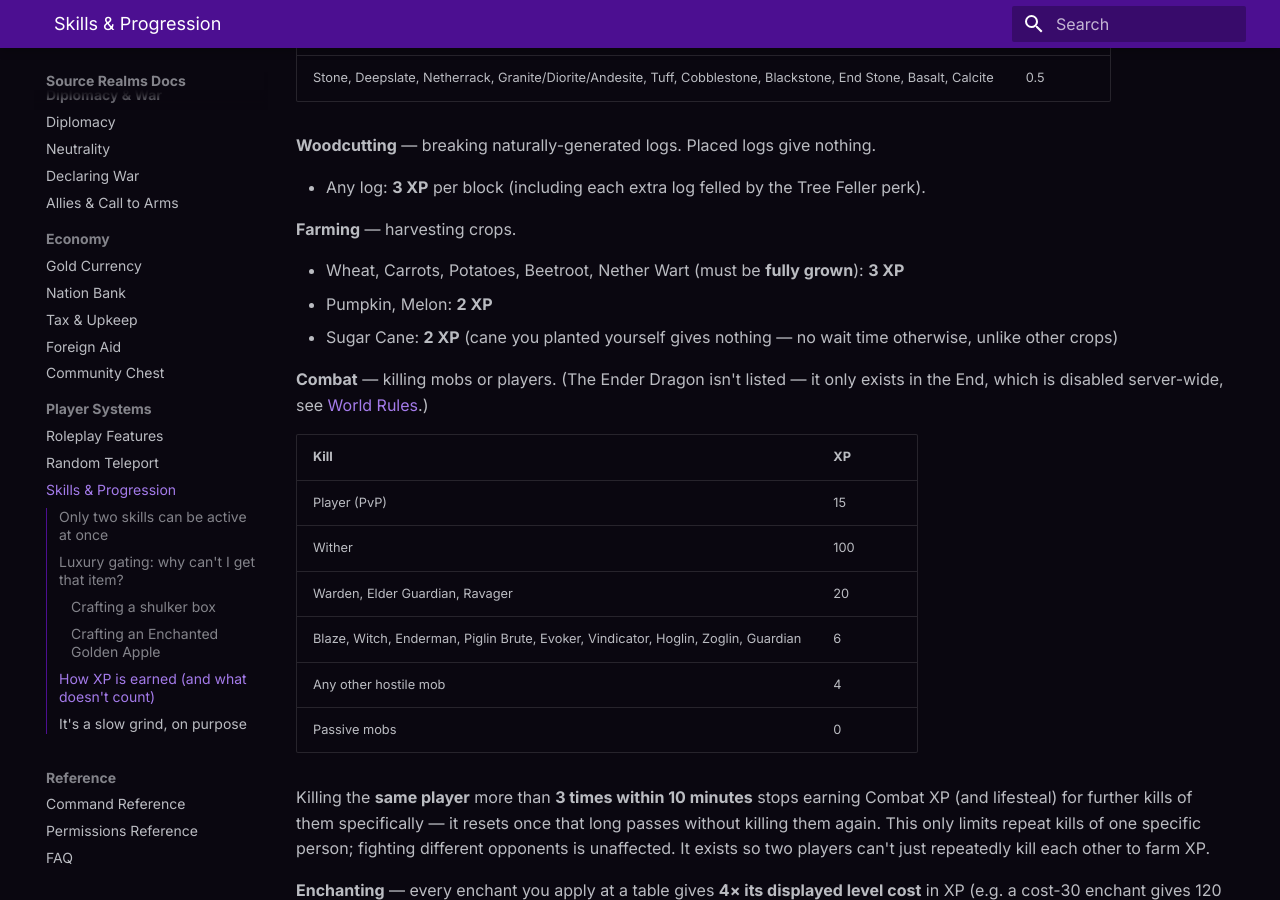
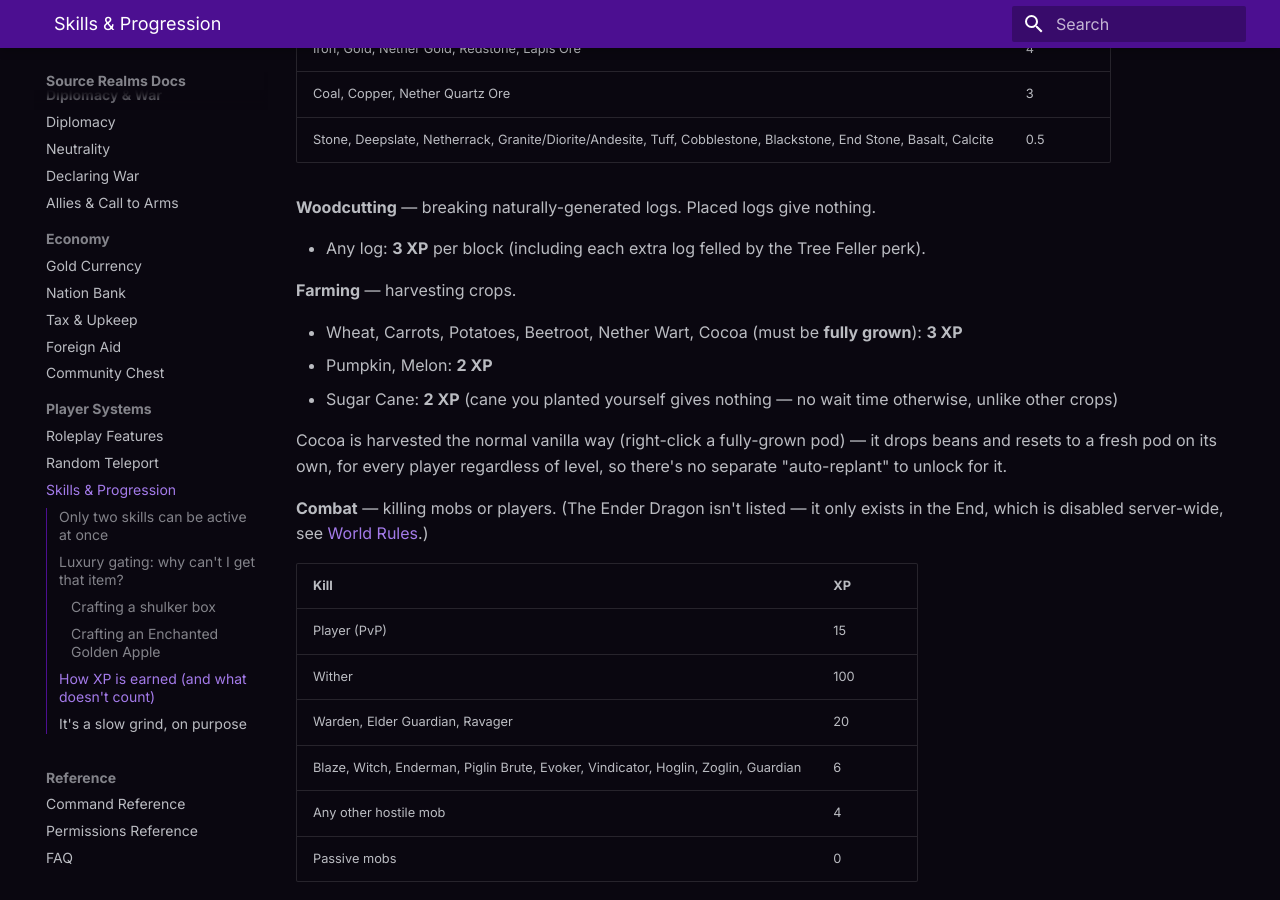
Before and after one commit to SourceRealms/sourcerealms-docs, an MkDocs documentation site: the page built from docs/skills.md, in a window 1280 px wide and 900 px high, scrolled down 2369 px. Built offline with MkDocs 1.6.1 and Material for MkDocs 9.7.7, drawn with Linux system fonts in a browser that asks for light colours; some of the changed text lies outside the part shown.

Commit message:
Document the Pumpkin/Melon auto-replant exploit fix and Cocoa Farming XP
Cocoa always auto-replants via vanilla right-click regardless of level, unlike other crops.

```diff
--- a/docs/skills.md
+++ b/docs/skills.md
@@ -20,7 +20,7 @@ Choose your two with `/skills setactive <skill> <skill>`, or click a skill in th
 |---|---|---|---|---|
 | **Mining** | 25% chance to double ore drops | Ores auto-smelt when mined | Haste while mining | Unlocks **Netherite** |
 | **Woodcutting** | 25% chance to double log drops | Fell whole trees with an axe | Haste while chopping | Unlocks **Shulker Boxes** |
-| **Farming** | 25% chance for extra crop yield | Crops auto-replant | Guaranteed +1 crop yield | Unlocks **Enchanted Golden Apples** |
+| **Farming** | 25% chance for extra crop yield | Crops auto-replant (doesn't apply to Pumpkin/Melon, and Cocoa always auto-replants regardless of level) | Guaranteed +1 crop yield | Unlocks **Enchanted Golden Apples** |
 | **Combat** | 30% less knockback taken | Heal on kill (lifesteal) | 20% less damage taken | Unlocks the **Totem of Undying** |
 | **Enchanting** | -1 level cost to enchant | -2 level cost to enchant | Anvil cost reduced by 40% (repairing and combining) | Unlocks **Mending** |
 | **Fishing** | 25% chance of a bonus catch | Junk catches re-rolled toward fish/treasure | Faster bite time | Unlocks the **Trident** |
@@ -88,10 +88,14 @@ below is a no-op while a skill is inactive.
 
 **Farming** — harvesting crops.
 
-- Wheat, Carrots, Potatoes, Beetroot, Nether Wart (must be **fully grown**): **3 XP**
+- Wheat, Carrots, Potatoes, Beetroot, Nether Wart, Cocoa (must be **fully grown**): **3 XP**
 - Pumpkin, Melon: **2 XP**
 - Sugar Cane: **2 XP** (cane you planted yourself gives nothing — no wait time otherwise, unlike
   other crops)
+
+Cocoa is harvested the normal vanilla way (right-click a fully-grown pod) — it drops beans and
+resets to a fresh pod on its own, for every player regardless of level, so there's no separate
+"auto-replant" to unlock for it.
 
 **Combat** — killing mobs or players. (The Ender Dragon isn't listed — it only exists in the End,
 which is disabled server-wide, see [World Rules](world-rules.md).)
```
